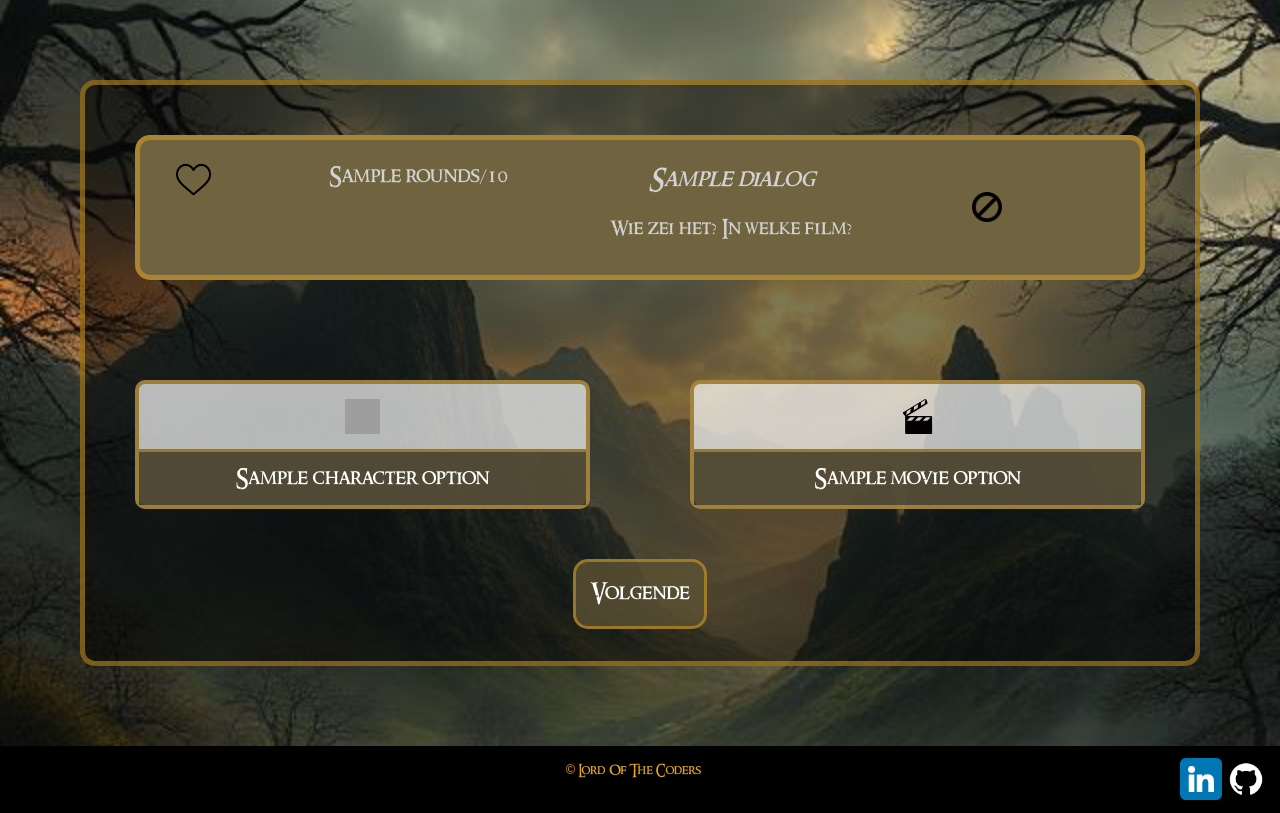
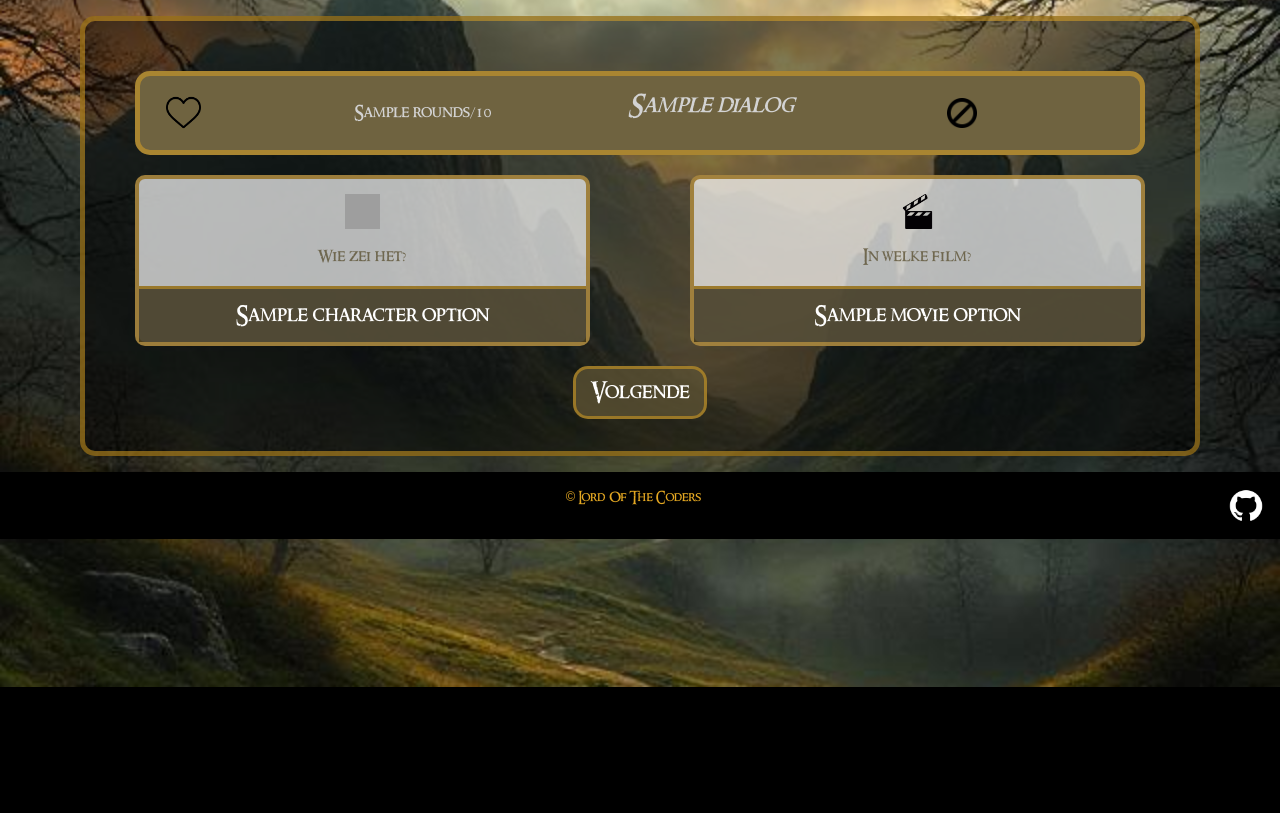
Before and after one commit to ExanFabry/LordOfTheCodersProject, a Node server app: template views/10-rounds.ejs in a window 1280 px wide. Shown: the part 113-926 px from the top of the page. After the commit the page ends 800 px from the top, so only its background shows below. Run offline with Node 20, Linux system fonts and the light colour scheme; the template is opened without the code that fills it: most values are stand-ins (such as "Sample title", 1, 10 or a date in 2020); some libraries are stand-ins or nearby versions; grey boxes are pictures that could not be loaded.

Commit message:
Styling improvement

```diff
--- a/public/css/10rounds.css
+++ b/public/css/10rounds.css
@@ -5,14 +5,16 @@
 }
 
 body {
-  background: url("/assets/10-rounds-wrong-answers-background.png") no-repeat
-    center center fixed;
+  background: url("/assets/10-rounds-wrong-answers-background.png") no-repeat center center fixed;
   background-size: cover;
   line-height: 1.6;
 }
 
 main {
-  margin: 5rem;
+  margin-top: 1rem;
+  margin-bottom: 1rem;
+  margin-left: 5rem;
+  margin-right: 5rem;
   border: 5px solid rgba(227, 167, 34, 0.5);
   border-radius: 15px;
   background: rgba(0, 0, 0, 0.5);
@@ -25,8 +27,10 @@ main {
   background-color: var(--primary-color);
   color: lightgrey;
   border-radius: 15px;
-  padding: 20px;
-  margin: 50px;
+  padding: 10px;
+  margin-left: 50px;
+  margin-right: 50px;
+  margin-top: 50px;
   text-align: center;
   border: 5px solid rgba(227, 167, 34, 0.5);
 }
@@ -61,13 +65,15 @@ main {
   margin: 0 10px;
 }
 
-#karakter,
-#film {
+#karakter, #film {
   background-color: rgba(255, 255, 255, 0.7);
   color: #5c5234cc;
   border: 4px solid rgba(149, 109, 24, 0.777);
   border-radius: 10px;
-  margin: 50px;
+  margin-top: 20px;
+  margin-bottom: 20px;
+  margin-left: 50px;
+  margin-right: 50px;
   flex: 1; /* Beide nemen evenveel ruimte in */
   width: 48%; /* Zorgt voor een kleine ruimte tussen de artikelen */
   text-align: center;
@@ -80,8 +86,7 @@ main {
   font-size: 1.3em;
 }
 
-#karakter button,
-#film button {
+#karakter button, #film button {
   display: block;
   width: 100%;
   padding: 10px;
@@ -109,7 +114,10 @@ main {
   text-align: center;
   width: 100%;
   height: 100%;
-  padding: 15px;
+  padding-left: 15px;
+  padding-right: 15px;
+  padding-top: 5%;
+  padding-bottom: 5%;
   background-color: #5c5234cc;
   color: #fff;
   border-radius: 15px;
--- a/views/10-rounds.ejs
+++ b/views/10-rounds.ejs
@@ -31,20 +31,18 @@
     <%- include("partials/header") %>
     <main>
       <section class="quote-container">
-        <form action="10-rounds/favorite" method="post">
+        <form action="10-rounds/favorite" method="post" class="d-flex justify-content-center">
           <button id="Favorite-Button" aria-label="Add to favorites" type="submit">
             <img id="favBut" src="/assets/heart.png" alt="Button" width="35" height="35" />
           </button>
         </form>
 
-        <span class="score"><%= rounds %>/10</span>
+        <span class="d-flex justify-content-center align-items-center" class="score"><%= rounds %>/10</span>
         <section id="quote-section">
           <blockquote>
             <%= quotes.dialog %>
           </blockquote>
-          <p>Wie zei het? In welke film?</p>
         </section>
-        <!-- <span class="amount">14/20</span> -->
         <button id="Blacklist-Button" aria-label="Add to blacklist" type="submit">
           <img id="blackButton" src="/assets/forbidden.png" alt="Button" width="30" height="30"/>
         </button>
@@ -65,6 +63,7 @@
           <h3>
             <img src="\assets\people.png" alt="people" width="35" height="35" />
           </h3>
+          <p>Wie zei het?</p>
           <% for( let index = 0; index < characterOptions.length; index++ ) { %>
             <form action="/10-rounds/add-character-points" method="post">
               <input type="hidden" name="characterIndex" value="<%= index %>">
@@ -80,6 +79,7 @@
           <h3>
             <img src="\assets\clapperboard.png" alt="clapperboard" width="35" height="35"/>
           </h3>
+          <p>In welke film?</p>
           <% for( let index = 0; index < movieOptions.length; index++ ) { %>
             <form action="/10-rounds/add-movie-points" method="post">
               <input type="hidden" name="movieIndex" value="<%= index %>">
--- a/views/homepage.ejs
+++ b/views/homepage.ejs
@@ -20,7 +20,6 @@
     <main>
         <h2>Kies je quiz</h2>
             <section>
-                <a href="/10-rounds"><img src="assets/10rounds-showpicture.jpg" alt="TenRounds"></a>
                 <article>
                     <h3>Ten Rounds</h3>
                     <p>Stap in een zenuwslopende strijd van tien vragen waarin elk punt telt.
@@ -29,9 +28,9 @@
                        Kun jij de high score verbreken en jezelf naar de top spelen?
                        Test je skills, daag jezelf uit en bewijs dat jij 'The Lord' van deze modus bent!</p>
                 </article>
+                <a href="/10-rounds"><img src="assets/10rounds-showpicture.jpg" alt="TenRounds"></a>
             </section>
             <section>
-                <a href="/suddendeath"><img src="assets/sudden-death-showpicture.jpg" alt="SuddenDeath"></a>
                 <article>
                     <h3>Sudden Death</h3>
                     <p>Geen ruimte voor fouten. Geen tweede kansen.
@@ -42,6 +41,7 @@
                        Hoeveel goede antwoorden achter elkaar kun jij verzamelen voordat je ten onder gaat?
                        Zet je schrap en laat zien wat je waard bent!</p>
                 </article>
+                <a href="/suddendeath"><img src="assets/sudden-death-showpicture.jpg" alt="SuddenDeath"></a>
             </section>
     </main>
     <%- include("partials/footer") %>
--- a/views/login.ejs
+++ b/views/login.ejs
@@ -25,11 +25,7 @@
                 <form action="/login" method="post">
                     <input type="text" name="email" placeholder="Gebruikersnaam">
                     <input type="password" name="password" placeholder="Wachtwoord">
-                    <p><a href="#">Wachtwoord vergeten?</a></p>
-                    <div>
-                        <input type="checkbox" name="remember">Onthoud mij
-                    </div>
-                    <p>Nog geen account? Registreer je<a href="/register"> hier</a></p>
+                    <p>Nog geen account? <br> Registreer je<a href="/register"> hier</a></p>
                     <!-- <a href="/home"> -->
                         <button type="submit">Inloggen</button>
                     <!-- </a> -->
--- a/views/partials/footer.ejs
+++ b/views/partials/footer.ejs
@@ -4,12 +4,10 @@
       <span style="font-family: 'Arial', sans-serif">&copy;</span> Lord Of The
       Coders
     </p>
-    <article class="align-items-center text-right h-100">
-      <!-- <a href="https://www.flaticon.com/free-icons/linkedin" title="linkedin icons">Linkedin icons created by riajulislam - Flaticon</a> -->
-      <a href="https://www.linkedin.com/in/exan-fabry-5194ab231/" class="me-2"><img src="assets/linkedin.png" alt="linkedin"/></a>
+    <!-- <article class="align-items-center text-right h-100"> -->
+    <article class="d-flex align-items-center justify-content-end">
       <!-- <a href="https://www.flaticon.com/free-icons/github" title="github icons">Github icons created by Freepik - Flaticon</a> -->
-      <a href="https://github.com/ExanFabry/LordOfTheCoders"
-        ><img src="assets/github.png" alt="github"/></a>
+      <a href="https://github.com/ExanFabry/LordOfTheCoders" class="d-flex align-items-center justify-content-end"><img src="assets/github.png" alt="github"/></a>
     </article>
   </footer>
 </body>
--- a/views/result.ejs
+++ b/views/result.ejs
@@ -31,11 +31,8 @@
       <h2>Score</h2>
       <!-- <p>12/20</p> -->
       <p><%= score %></p>
-      <form action="/home" method="get">
-        <button type="submit" id="Home-Button">Home</button>
-      </form>
       <form action="/mistakes" method="get">
-        <button type="submit" id="Mistakes-Button">Zie fouten</button>
+        <button type="submit" id="Mistakes-Button">Zie juiste antwoorden</button>
       </form>
     </main>
     <%- include("partials/footer") %>
```
Also changed, not shown: public/css/favorite.css (+19 -3 lines).
